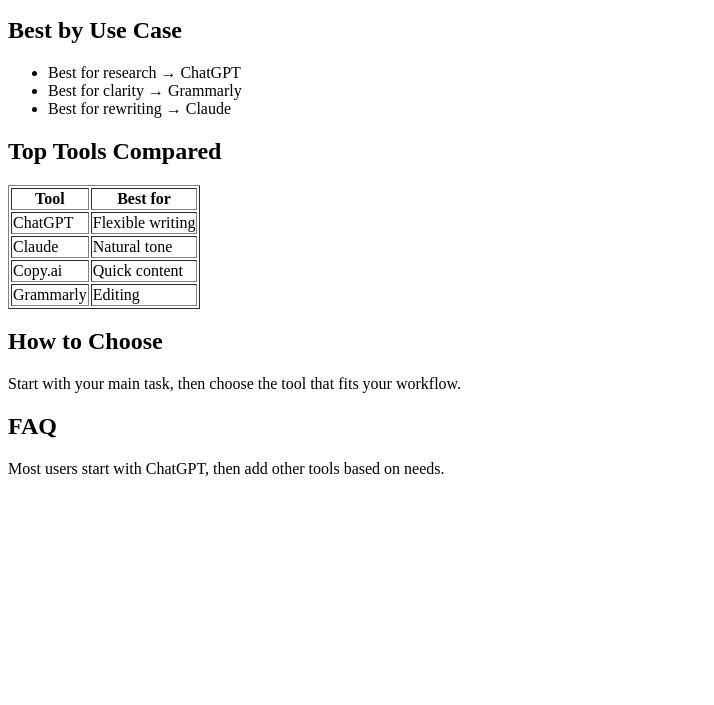
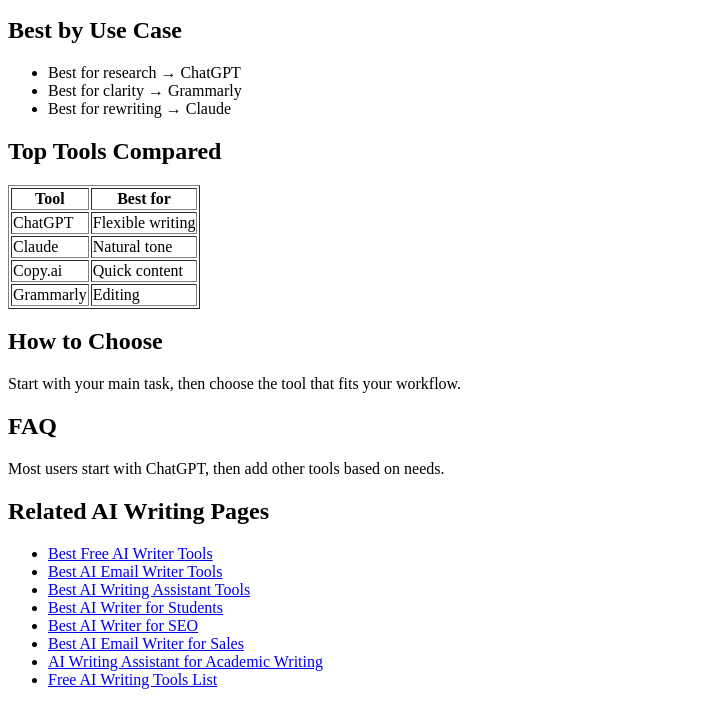
Before and after one commit to walter8688/ai-writing-assistant-academic, a plain HTML site: page index.html in a window 1280 px wide. Shown: the part 101-806 px from the top of the page, without its empty margins (0-714 px from the left). Drawn offline with Linux system fonts and the light colour scheme.

Commit message:
expand cluster

```diff
--- a/index.html
+++ b/index.html
@@ -33,5 +33,17 @@
 <h2>FAQ</h2>
 <p>Most users start with ChatGPT, then add other tools based on needs.</p>
 
+<h2>Related AI Writing Pages</h2>
+<ul>
+<li><a href="https://walter8688.github.io/best-free-ai-writer/">Best Free AI Writer Tools</a></li>
+<li><a href="https://walter8688.github.io/ai-email-writer/">Best AI Email Writer Tools</a></li>
+<li><a href="https://walter8688.github.io/ai-writing-assistant/">Best AI Writing Assistant Tools</a></li>
+<li><a href="https://walter8688.github.io/ai-writer-for-students/">Best AI Writer for Students</a></li>
+<li><a href="https://walter8688.github.io/ai-writer-for-seo/">Best AI Writer for SEO</a></li>
+<li><a href="https://walter8688.github.io/ai-email-writer-for-sales/">Best AI Email Writer for Sales</a></li>
+<li><a href="https://walter8688.github.io/ai-writing-assistant-academic/">AI Writing Assistant for Academic Writing</a></li>
+<li><a href="https://walter8688.github.io/free-ai-writing-tools-list/">Free AI Writing Tools List</a></li>
+</ul>
+
 </body>
 </html>
```
